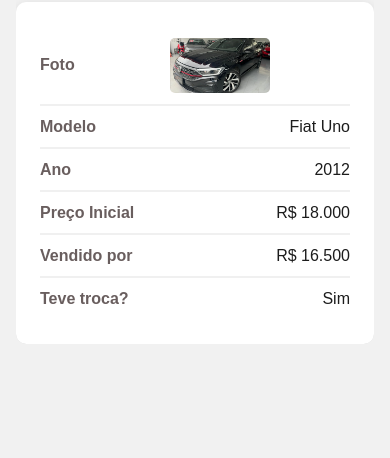
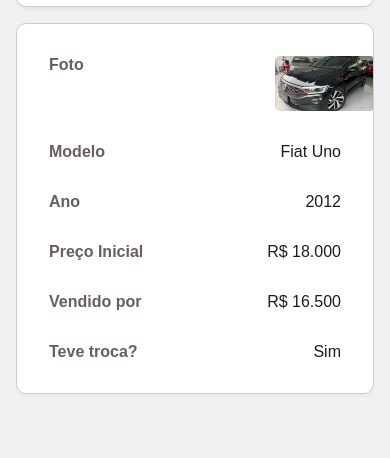
Before and after one commit to otaviom93/site-garagem-de-carros-3s, a plain HTML site: page HistoriocoDeVendas.html in a window 390 px wide. Shown: the part 542-1000 px from the top of the page. Before the commit the page ends 934 px from the top, so only its background shows below. Drawn offline with Linux system fonts and the light colour scheme.

Commit message:
Corrige bug visual no histórico de vendas de forma mais entendivel

```diff
--- a/style.css
+++ b/style.css
@@ -557,46 +557,36 @@ img {
     display: none;
   }
 
-  .historico-table tbody {
-    display: flex;
-    flex-direction: column;
-    gap: 1.5rem;
+  .historico-table,
+  .historico-table tbody,
+  .historico-table tr,
+  .historico-table td {
+    display: block;
+    width: 100%;
   }
 
   .historico-table tr {
-    display: flex;
-    flex-direction: column;
-    background: #fff;
+    margin-bottom: 1rem;
+    border: 1px solid #ccc;
     border-radius: 10px;
-    padding: 1.5rem;
-    box-shadow: 0 2px 8px rgba(0,0,0,0.1);
-    position: relative;
+    background-color: #fff;
+    padding: 1rem;
+    box-shadow: 0 2px 4px rgba(0, 0, 0, 0.05);
     overflow: hidden;
-    z-index: 1;
-    margin-bottom: 0;
   }
 
   .historico-table td {
-    display: flex;
-    justify-content: space-between;
-    align-items: center;
-    padding: 0.75rem 0;
     text-align: right;
-    border-bottom: 1px solid #f0f0f0;
-    width: 100%;
+    padding-left: 50%;
     position: relative;
-    padding-left: 0;
-  }
-
-  .historico-table td:last-child {
     border-bottom: none;
   }
 
   .historico-table td::before {
     content: attr(data-label);
-    position: relative;
-    left: 0;
-    width: auto;
+    position: absolute;
+    left: 1rem;
+    width: 45%;
     padding-right: 1rem;
     font-weight: bold;
     text-align: left;
@@ -606,19 +596,7 @@ img {
   .historico-table td img {
     max-width: 100px;
     border-radius: 5px;
-    margin: 0 auto;
-    display: block;
-  }
-
-  /* Adiciona divisor entre linhas */
-  .historico-table td:not(:last-child)::after {
-    content: "";
-    position: absolute;
-    bottom: 0;
-    left: 0;
-    right: 0;
-    height: 1px;
-    background: #f0f0f0;
+    margin: 0px 0px 0px 55%
   }
 }
 @media (max-width: 570px) {
```
